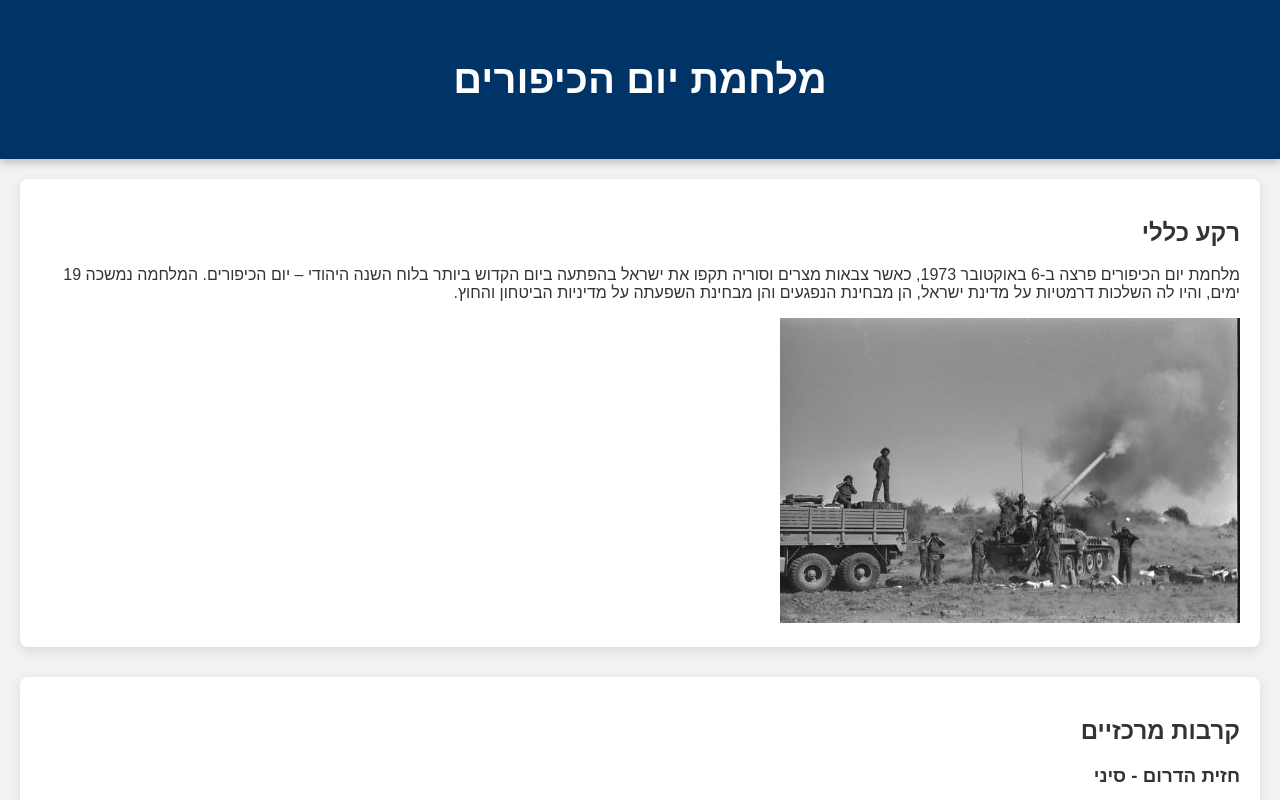
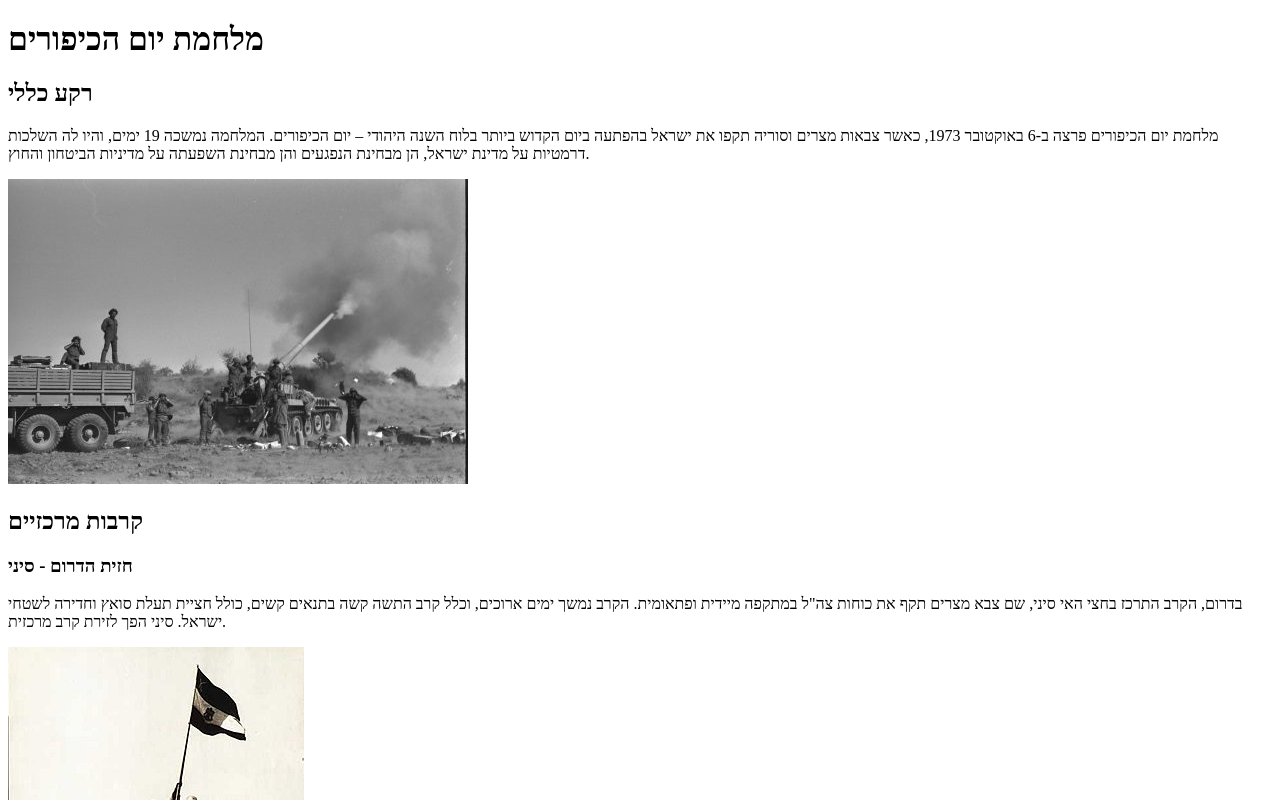
Before and after one commit to AYDJI/-, a plain HTML site: page index.html in a window 1280 px wide. Shown: the top 800 px of the page. Drawn offline with Linux system fonts and the light colour scheme.

Commit message:
Update styles.css

```diff
--- a/styles.css
+++ b/styles.css
@@ -1,42 +1,9 @@
-/* Base Styling */
-body {
-    font-family: Arial, sans-serif;
-    margin: 0;
-    padding: 0;
-    background-color: #f2f2f2;
-    color: #333;
-    direction: rtl;
-}
-
-header {
-    background-color: #003366;
-    color: white;
-    padding: 30px 20px;
-    text-align: center;
-    box-shadow: 0px 4px 8px rgba(0, 0, 0, 0.2);
-}
-
-header h1 {
-    font-size: 2.5em;
-}
-
-main {
-    padding: 20px;
-}
-
-section {
-    margin-bottom: 30px;
-    padding: 20px;
-    background-color: #ffffff;
-    border-radius: 8px;
-    box-shadow: 0px 4px 12px rgba(0, 0, 0, 0.1);
-}
-
+/* Quiz Styling */
 #quiz-container {
     padding: 20px;
 }
 
-#quiz-options button {
+.quiz-option {
     background-color: #003366;
     color: white;
     border: none;
@@ -48,7 +15,7 @@ section {
     transition: background-color 0.3s ease;
 }
 
-#quiz-options button:hover {
+.quiz-option:hover {
     background-color: #00509e;
 }
 
@@ -57,12 +24,3 @@ section {
     margin-top: 20px;
     font-weight: bold;
 }
-
-footer {
-    background-color: #003366;
-    color: white;
-    text-align: center;
-    padding: 15px;
-    font-size: 1em;
-    box-shadow: 0px -4px 8px rgba(0, 0, 0, 0.2);
-}
```
